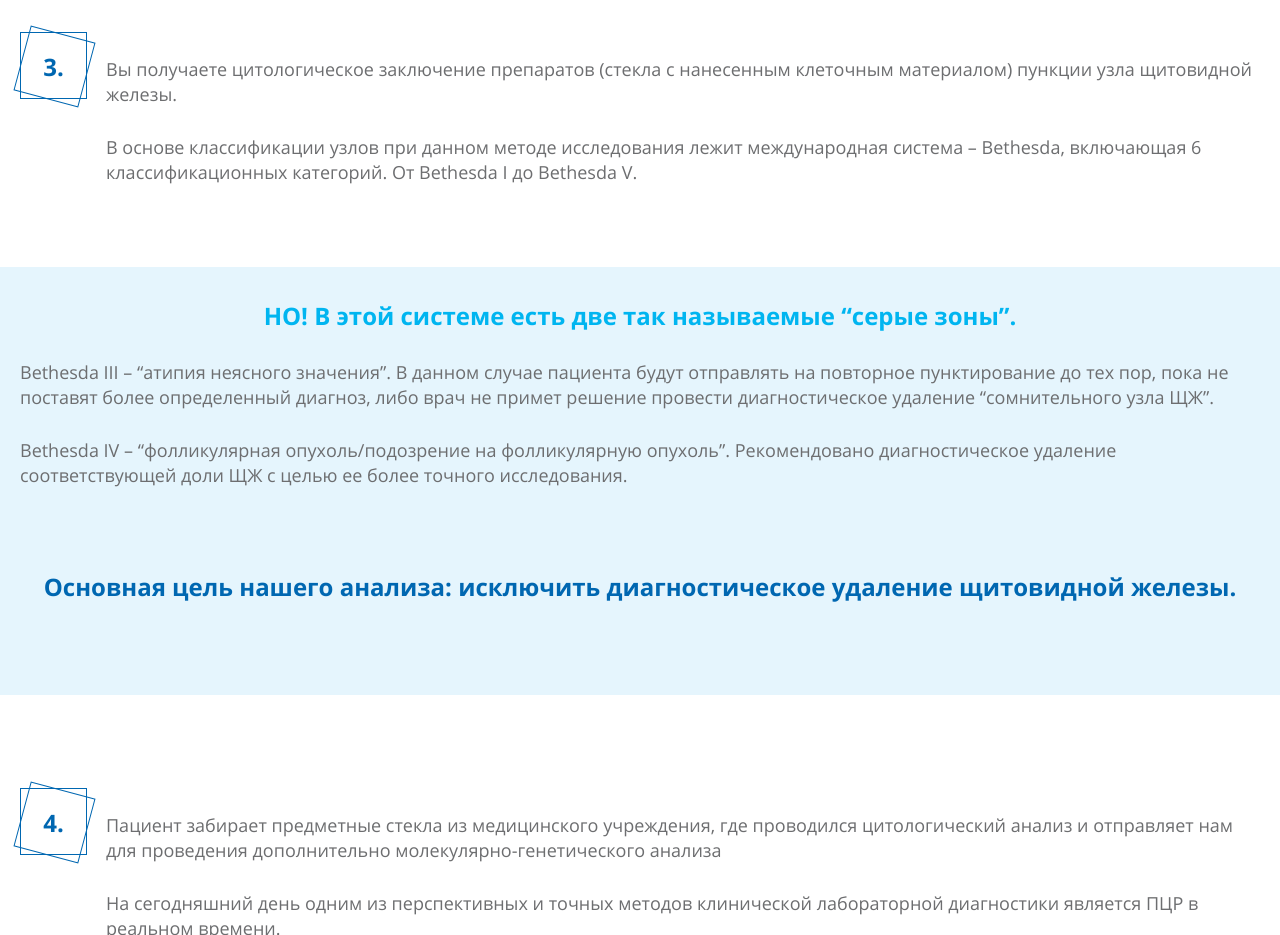
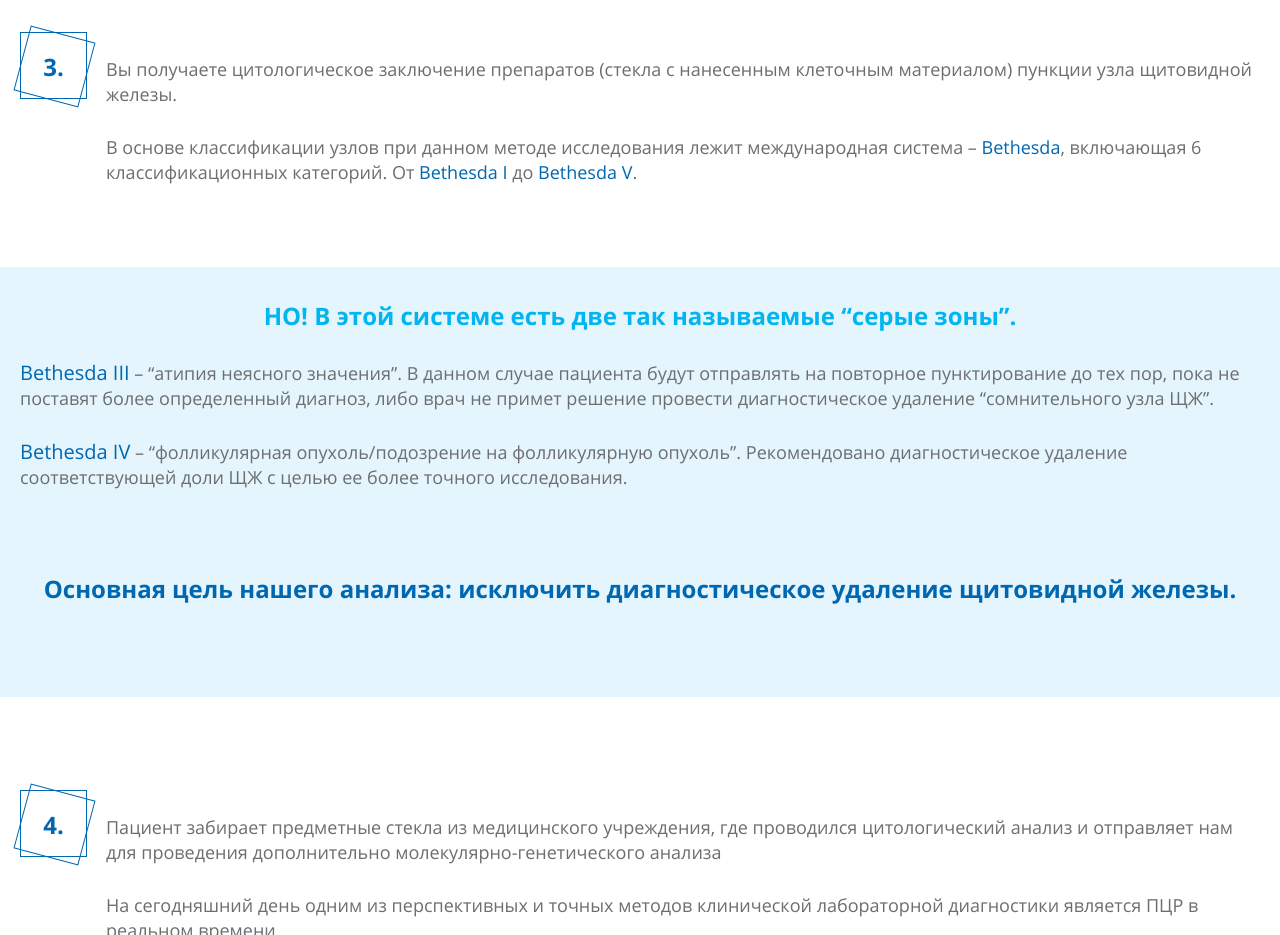
Before and after one commit to artcherenkov/mirel, a website: page src/algorithm.html in a window 1280 px wide. Shown: the part 780-1715 px from the top of the page. Drawn offline with nearby package versions, Linux system fonts and the light colour scheme; files that its build step writes are made by us from their sources.

Commit message:
Добавляет выделение текста цветом

```diff
--- a/src/sass/blocks/algorithm.scss
+++ b/src/sass/blocks/algorithm.scss
@@ -62,6 +62,10 @@
 .algorithm__item-content {
   margin: 0;
 
+  & span {
+    color: #0067B1;
+  }
+
   &:not(:last-of-type) {
     margin-bottom: 28px;
   }
@@ -90,6 +94,11 @@
   line-height: 25px;
   margin: 0;
   color: #6D6E70;
+
+  & span {
+    font-size: 20px;
+    color: #0067B1;
+  }
 
   &:not(:last-of-type) {
     margin-bottom: 28px;
```
Also changed, not shown: src/css/styles.css.
